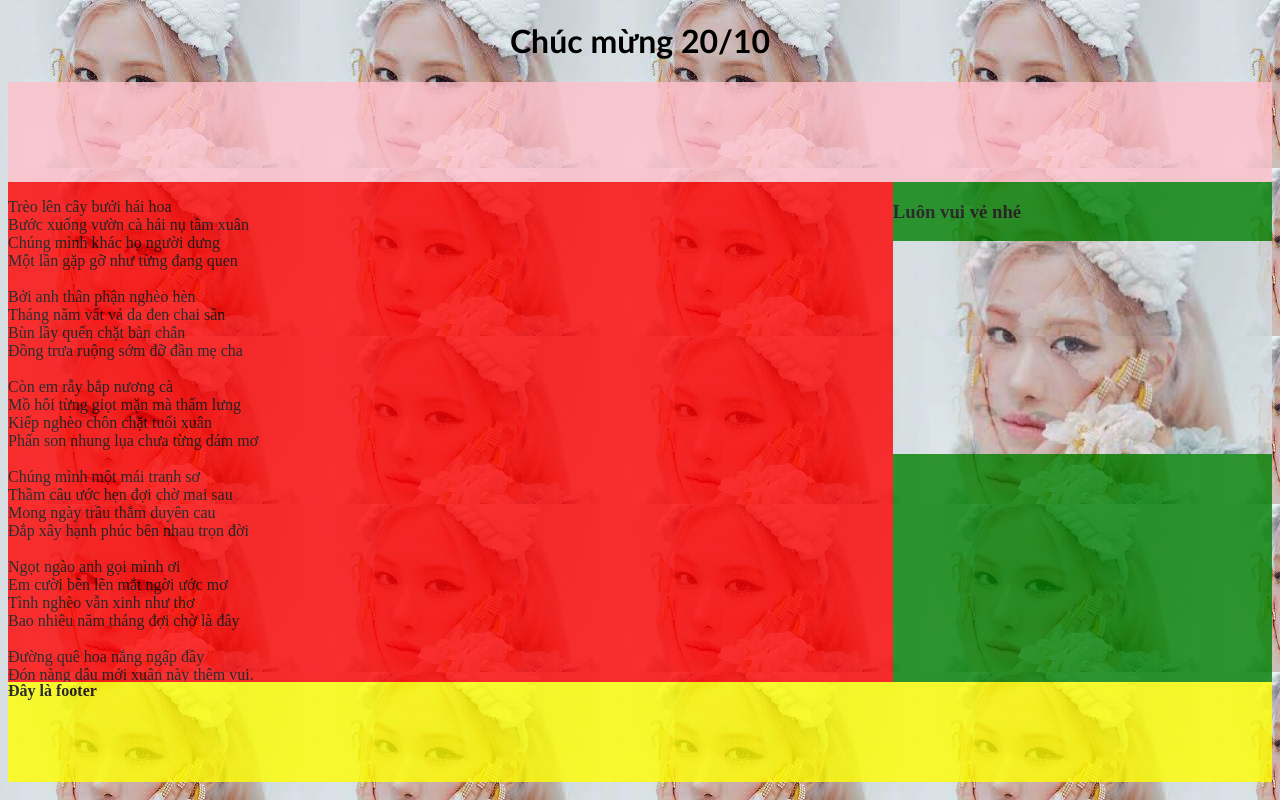
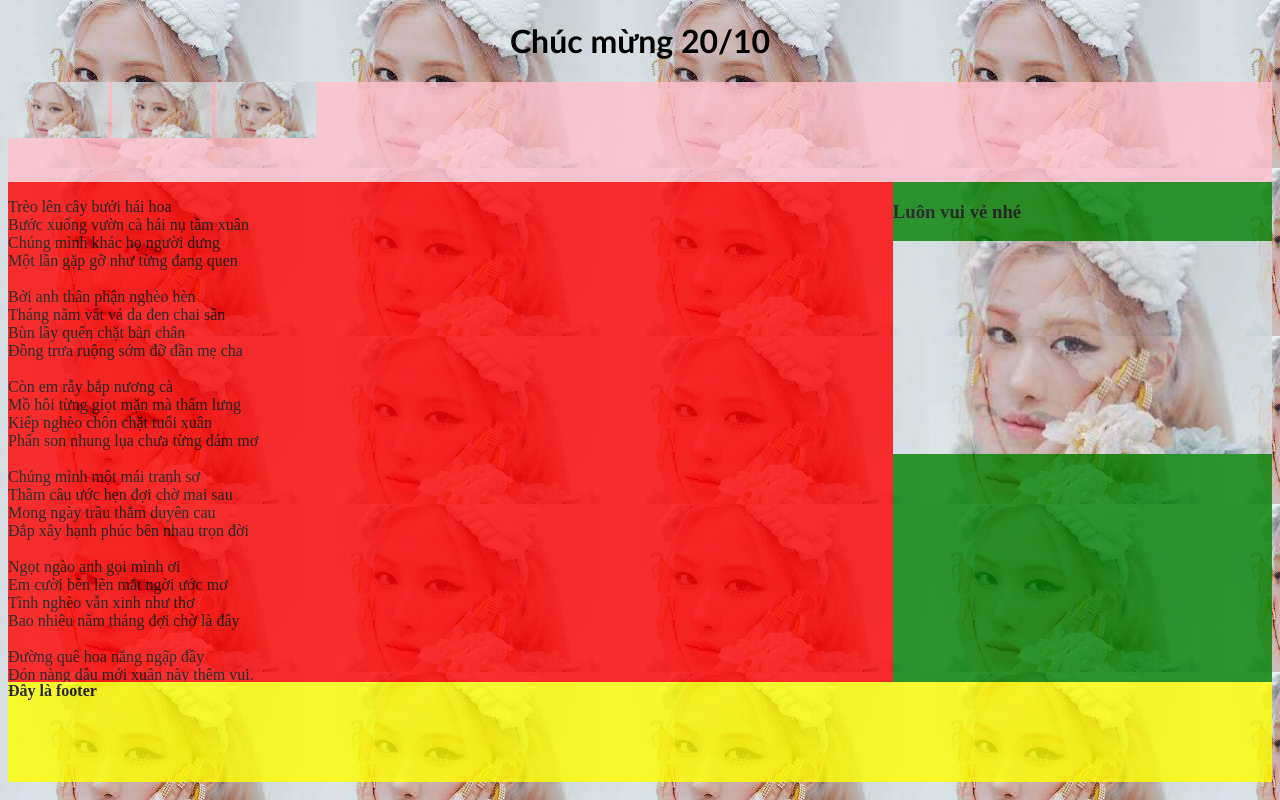
Before and after one commit to Chinchanchanchin/nhapmonlaptrinh1, a plain HTML site: page lesson7/index.html in a window 1280 px wide. Drawn offline with Linux system fonts and the light colour scheme; the site is published under a folder, as on GitHub Pages, so addresses that start at the root find nothing.

Commit message:
Update index.html

```diff
--- a/lesson7/index.html
+++ b/lesson7/index.html
@@ -10,9 +10,9 @@
 <body>
     <h1>Chúc mừng 20/10</h1>
     <div id="header">
-        <img class="i1" src="/lesson4_htmlcoban/img/rose.jpg" alt="">
-        <img class="i1" src="/lesson4_htmlcoban/img/rose.jpg" alt="">
-        <img class="i1" src="/lesson4_htmlcoban/img/rose.jpg" alt="">
+        <img class="i1" src="img/rose.jpg" alt="">
+        <img class="i1" src="img/rose.jpg" alt="">
+        <img class="i1" src="img/rose.jpg" alt="">
     </div>
     <div id="main"><p>
         Trèo lên cây bưởi hái hoa <br>
```
